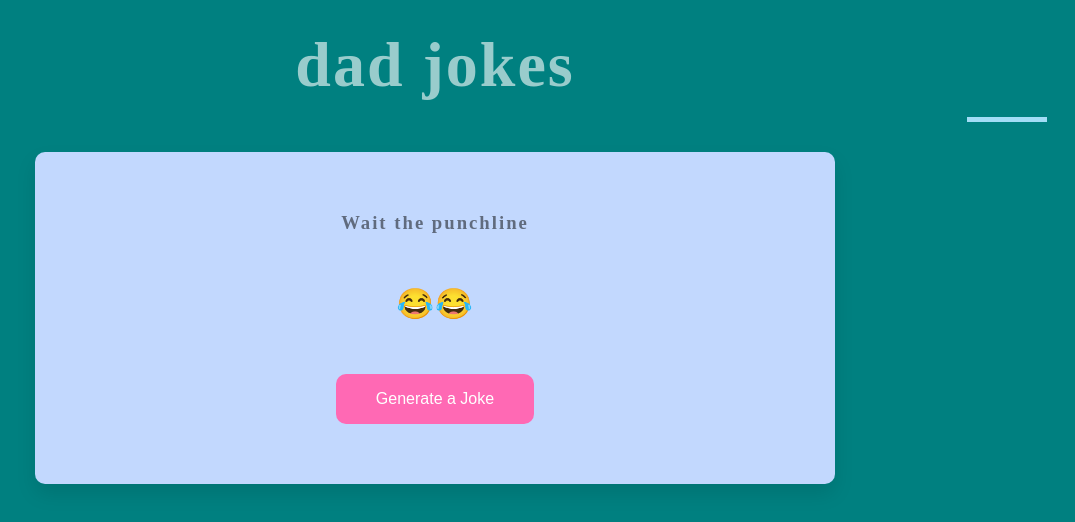
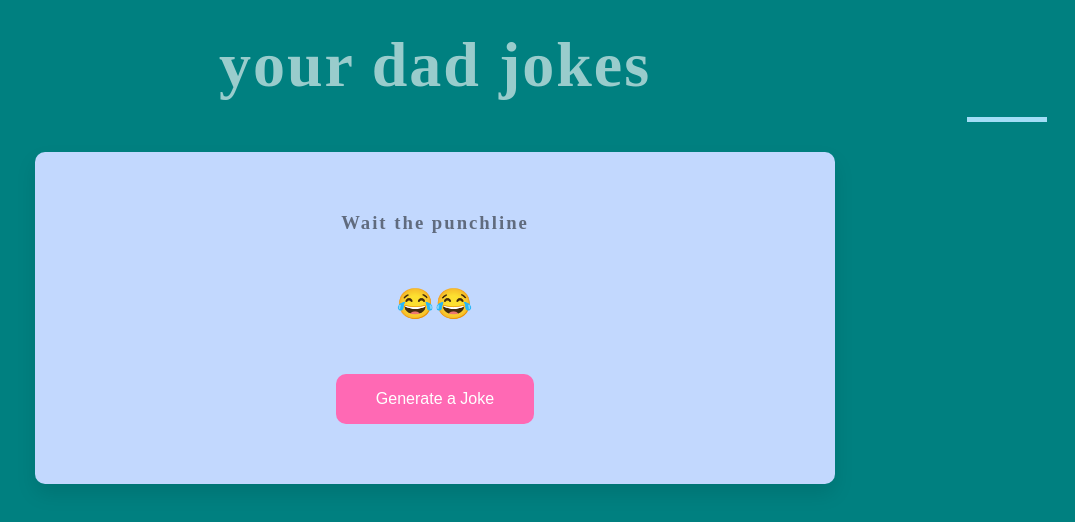
Before and after one commit to atahtee/dadjokes, a React (Create React App) app: page / in a window 1280 px wide. Shown: the top 522 px of the page, without its empty margins (205-1280 px from the left). Built offline with nearby package versions, Linux system fonts and the light colour scheme.

Commit message:
Updates Main.jsx

```diff
--- a/src/Main.jsx
+++ b/src/Main.jsx
@@ -26,7 +26,7 @@ export const Main = () => {
     },[setup]);
 
     return <div className='main-container'>
-        <h1>dad jokes</h1>
+        <h1>your dad jokes</h1>
         <div className='underline'></div>
         <div className='container'>
             <h3> Wait the punchline </h3>
```
